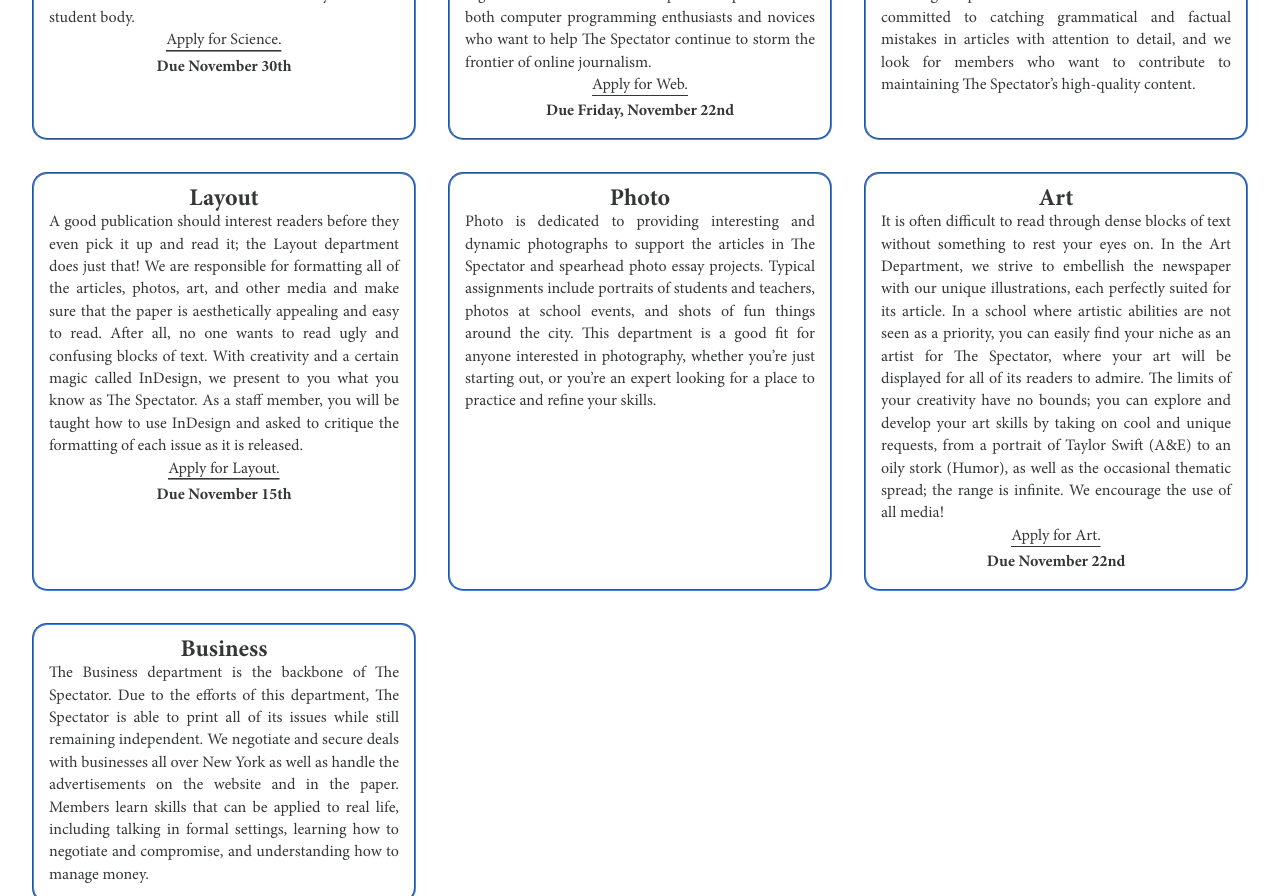
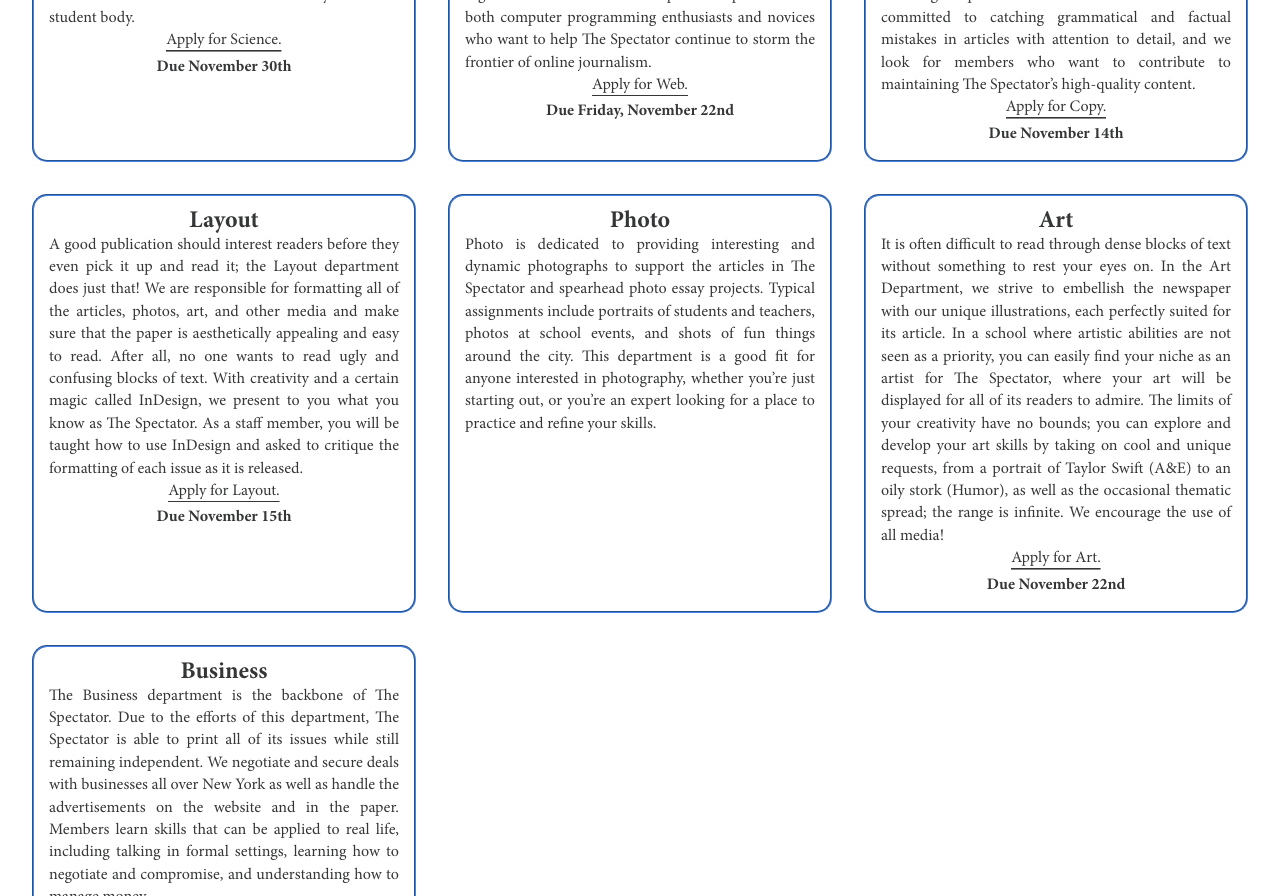
Before and after one commit to stuyspec/stuyspec-rewrite, a Next.js app: page /about/recruitments in a window 1280 px wide. Shown: the part 1460-2356 px from the top of the page. Built offline with nearby package versions, Linux system fonts and the light colour scheme.

Commit message:
Update recruitments.tsx
Copy

```diff
--- a/pages/about/recruitments.tsx
+++ b/pages/about/recruitments.tsx
@@ -70,8 +70,8 @@ function RecruitmentPage() {
 				department: "Copy",
 				description:
 					"Members of the Copy Department ensures that The Spectator produces clear, grammatically correct, and accurate articles. Did you notice both mistakes in the last sentence? If you did, you should join the Copy Department! Members gain early access to articles and sharpen their grammar skills while editing and fact-checking departments of their choice. We are committed to catching grammatical and factual mistakes in articles with attention to detail, and we look for members who want to contribute to maintaining The Spectator’s high-quality content.",
-				// applicationForm: "https://forms.gle/FF4512DNA7WSKHwm6",
-				applicationDueDate: "",
+				applicationForm: "https://forms.gle/ATYMCB4FHezC3KDx6",
+				applicationDueDate: "November 14th",
 			},
 			{
 				department: "Layout",
```
